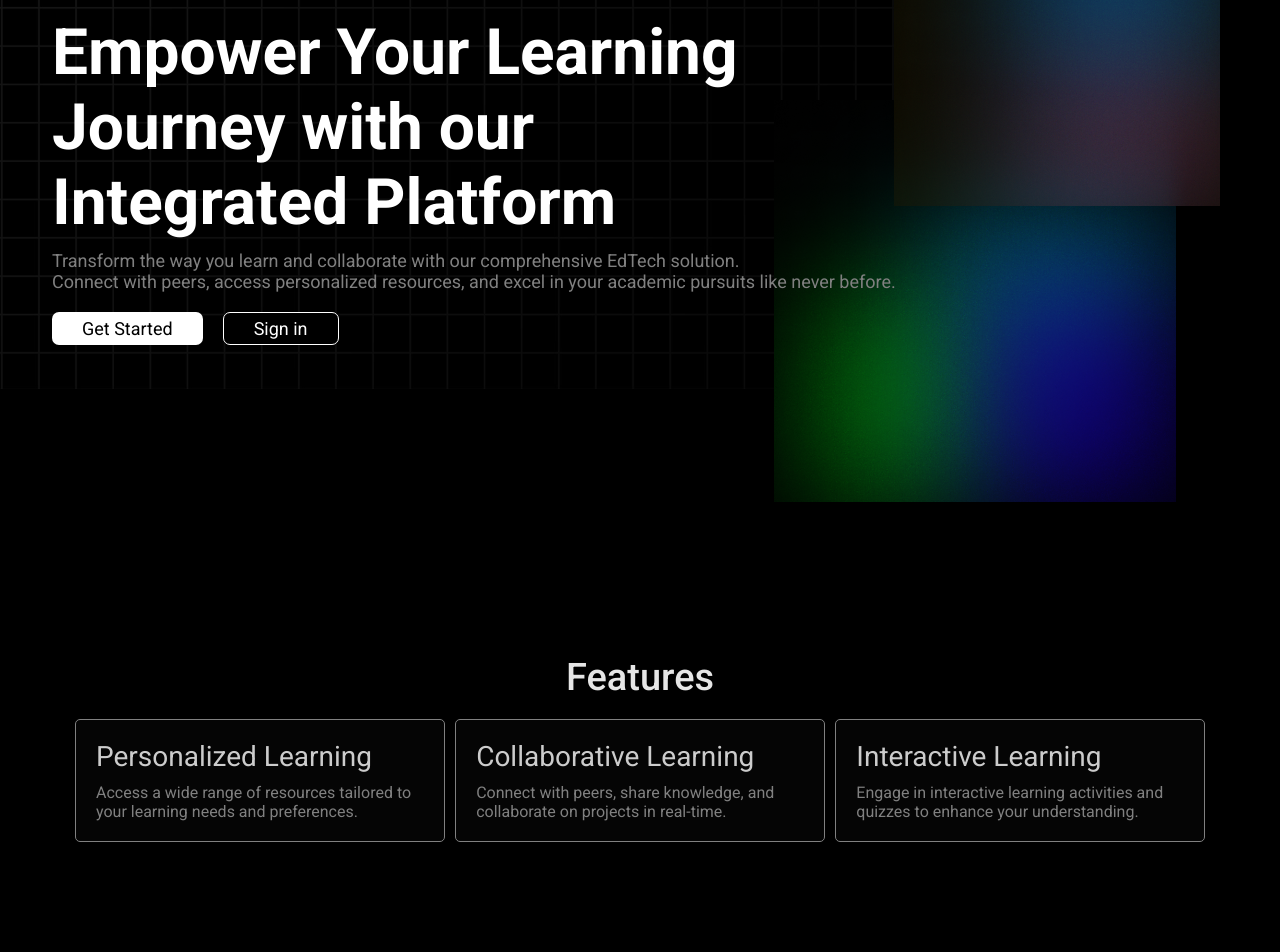
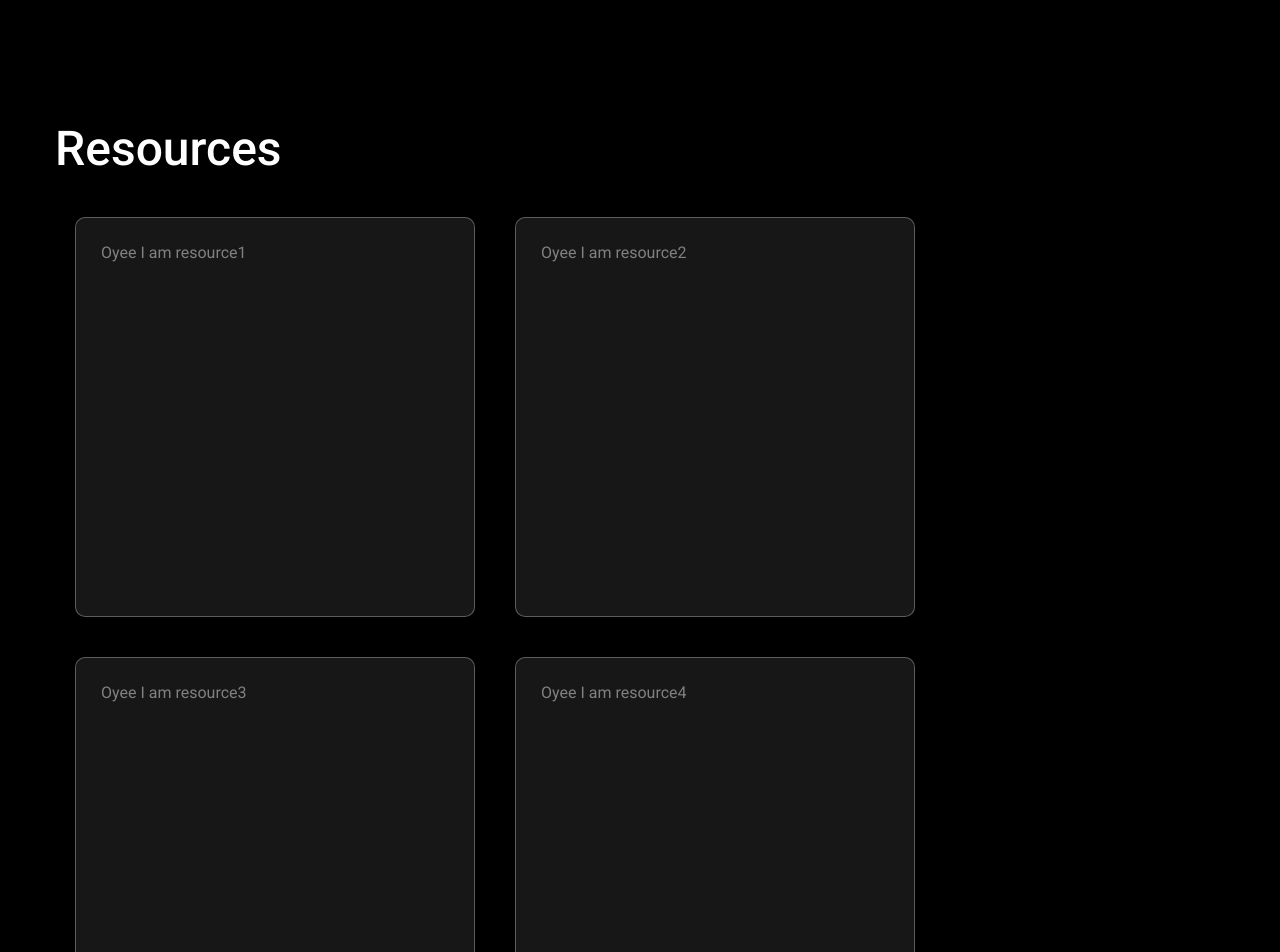
Before and after one commit to EdVentureDev/EdVenture, an Angular app in the folder EdVenture-FrontEnd/: page /home in a window 1280 px wide. Shown: the part 220-1172 px from the top of the page. Built offline with nearby package versions, Linux system fonts and the light colour scheme.

Commit message:
Add resources component to app component imports and HTML

```diff
--- a/EdVenture-FrontEnd/src/app/app.component.html
+++ b/EdVenture-FrontEnd/src/app/app.component.html
@@ -1 +1,2 @@
-<router-outlet></router-outlet>
+
+<app-resources></app-resources>
--- a/EdVenture-FrontEnd/src/app/app.component.ts
+++ b/EdVenture-FrontEnd/src/app/app.component.ts
@@ -9,11 +9,13 @@ import { ContactComponent } from './components/contact/contact.component';
 import { PageNotFoundComponent } from './components/page-not-found/page-not-found.component';
 import { FooterComponent } from './components/footer/footer.component';
 import { ForgetpageComponent } from './components/forgetpage/forgetpage.component';
+import { ResourcesComponent } from './components/resources/resources.component';
+
 
 @Component({
   selector: 'app-root',
   standalone: true,
-  imports: [RouterOutlet, RouterLink, RouterLinkActive, NavComponent, HomeComponent, AboutComponent, ContactComponent, PageNotFoundComponent, FooterComponent,ForgetpageComponent],
+  imports: [RouterOutlet, RouterLink, RouterLinkActive, NavComponent, HomeComponent, AboutComponent, ContactComponent, PageNotFoundComponent, FooterComponent,ForgetpageComponent, ResourcesComponent],
   templateUrl: './app.component.html',
   styleUrl: './app.component.css'
 })
--- /dev/null
+++ b/EdVenture-FrontEnd/src/app/components/resources/resources.component.css
@@ -0,0 +1,40 @@
+#resourcespage{
+    min-height: 100vh;
+    padding: 170px 55px 0;
+    font-family: var(--typeface-sans);
+}
+#resourcesheading{
+    font-size: 48px;
+    font-weight: 500;
+    width: 100%;
+    max-width: 800px;
+    margin-bottom: 20px;
+    font-family: var(--typeface-sans);
+    font-size: 48px;
+    font-weight: 500;
+    margin-top:170px;
+}
+
+.resource {
+    color: grey;
+    margin-bottom: 40px;
+    width: 400px;
+    height: 400px;
+    box-sizing: border-box;
+    background: rgba(255, 255, 255, 0.09);
+    border: 1px solid rgba(255, 255, 255, 0.3);
+    border-radius: 10px;
+    padding: 25px 25px;
+    margin: 20px;
+}
+#resources{
+    display: flex;
+    flex-wrap: wrap;
+}
+.resource:hover {
+    transform: scale(1.1); /* Increase size to 110% */
+    box-shadow: 0px 0px 10px rgba(0, 0, 0, 0.5); /* Add shadow */
+}
+a{
+    text-decoration: none;
+}
--- /dev/null
+++ b/EdVenture-FrontEnd/src/app/components/resources/resources.component.html
@@ -0,0 +1,33 @@
+<div id="resourcespage">
+<div id="resourcesheading">
+    Resources
+</div>
+<div id="resources">
+    <a href="#">
+    <div class="resource">
+        Oyee I am resource1
+        </div>
+    </a>
+    <a href="#">
+        <div class="resource">
+            Oyee I am resource2
+            </div>
+        </a>
+        <a href="#">
+            <div class="resource">
+                Oyee I am resource3
+                </div>
+         </a>
+         <a href="#">
+            <div class="resource">
+                Oyee I am resource4
+                </div>
+         </a>
+         <a href="#">
+            <div class="resource">
+                Oyee I am resource5
+                </div>
+         </a>
+
+</div>
+</div>
```
Also changed, not shown: EdVenture-FrontEnd/src/app/components/resources/resources.component.ts (added, +12 -0 lines), 1 other file (tests, documents, lock files or other folders).
